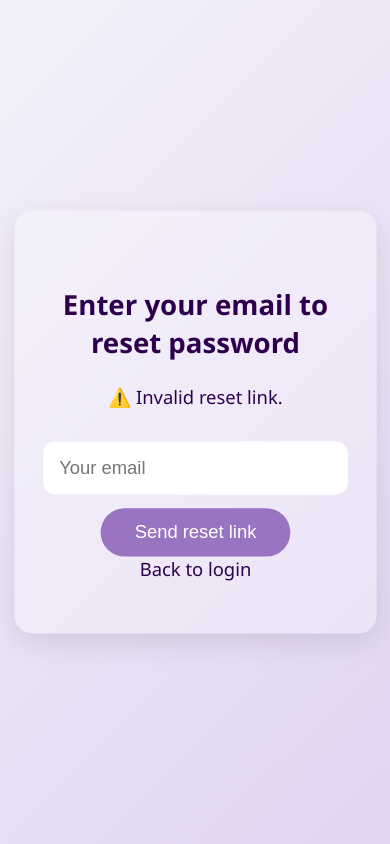
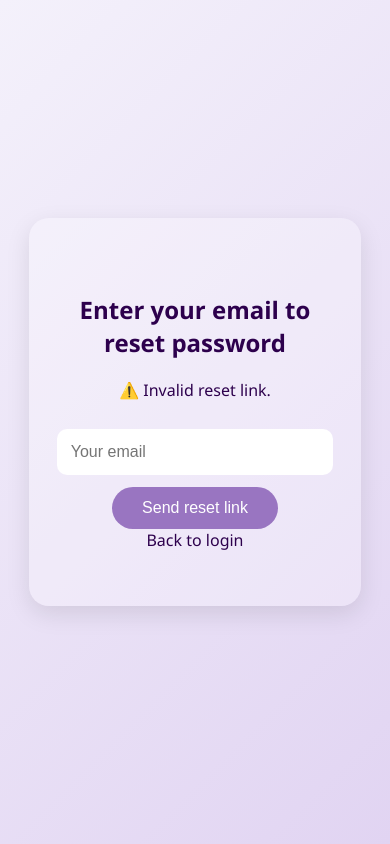
Before and after one commit to Dalia1003/gp9, a Flask app: page /auth/reset/1 in a window 390 px wide. Run offline with Flask 3, Linux system fonts and the light colour scheme; parts of the project's set-up code (start-up, migrations or seed data) failed here and were passed over.

Commit message:
Update style.css

```diff
--- a/static/style.css
+++ b/static/style.css
@@ -1149,9 +1149,21 @@ input:focus {
 @media (max-width: 480px) {
     .reset-container,
     .token-container {
-        max-width: 90% !important;
-        padding: 45px 25px !important;
-        border-radius: 16px !important;
-        transform: scale(1.15);   /* Make it bigger */
+         max-width: 95% !important;
+        padding: 55px 28px !important;
+        border-radius: 20px !important;
     }
 }
+/* Fix iPhone notch white gap on login & signup */
+.auth-page-body {
+    min-height: 100svh !important;
+    height: 100svh !important;
+    padding-top: env(safe-area-inset-top) !important;
+}
+/* Fix reset & token pages height on iPhone */
+.reset-page-body,
+.token-page-body {
+    min-height: 100svh !important;
+    height: 100svh !important;
+    padding-top: env(safe-area-inset-top) !important;
+}
```
